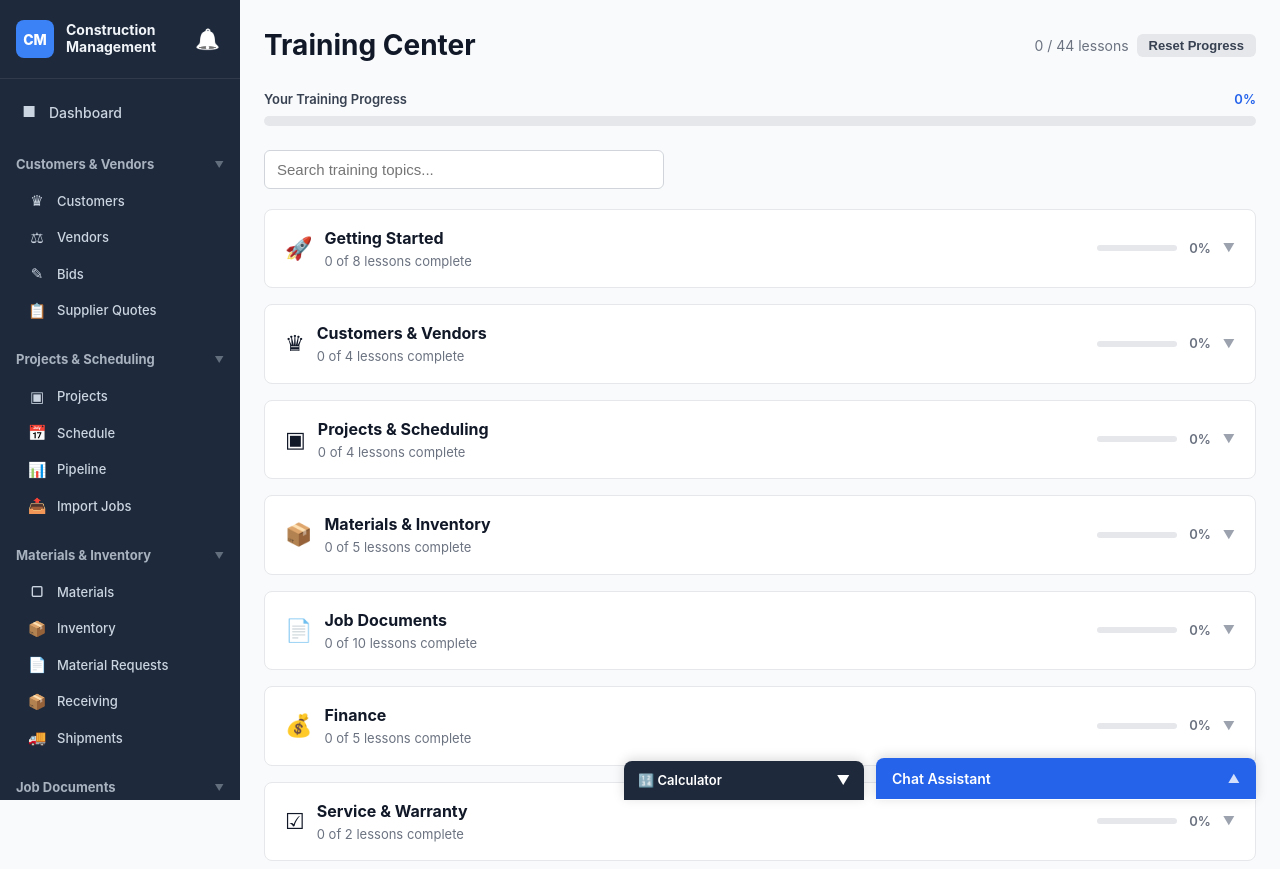
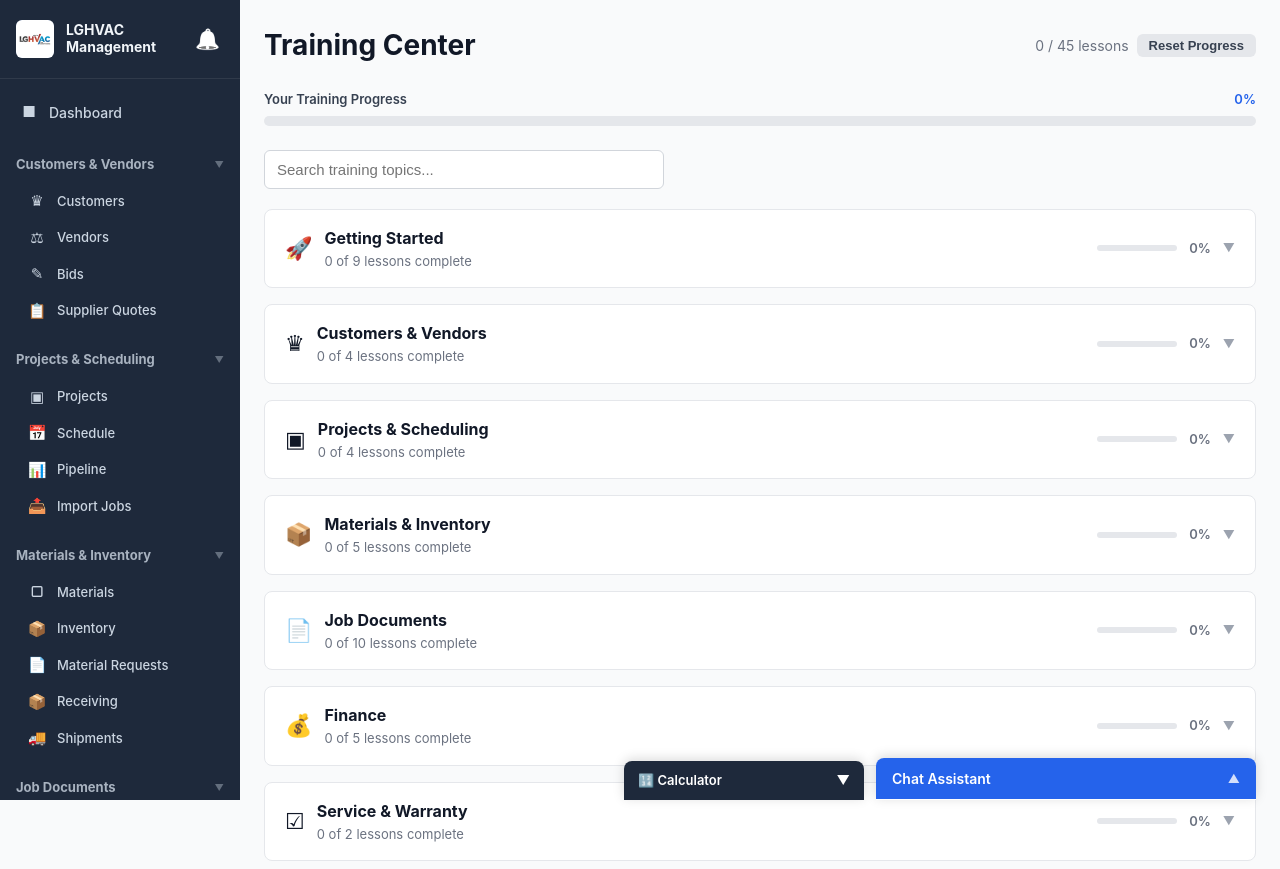
Before and after one commit to jwilson7981/job-tracker, a Flask app: page /training in a window 1280 px wide. Shown: the top 869 px of the page. Run offline with Flask 3, Linux system fonts and the light colour scheme; the visitor is signed in with stand-in values (Sample User, id 1); data comes from the database, SQL or seed files in the repository; data that the repository does not hold is empty.

Commit message:
Replace placeholder icons with LGHVAC logo and add device setup training
Updates PWA icons, login page, sidebar, and change password page to use
the actual LGHVAC logo. Adds "Add App Icon to Your Device" training lesson
with step-by-step instructions for iPhone, iPad, Android, Mac, and Windows.

Co-Authored-By: Claude Opus 4.6 <noreply@anthropic.com>

```diff
--- a/static/training.js
+++ b/static/training.js
@@ -27,6 +27,20 @@ const TRAINING_MODULES = [
                     'Once logged in, you\'ll see the <strong>sidebar navigation</strong> on the left with your name and role displayed at the bottom.',
                     'Your <strong>role</strong> determines which features you can access. The sidebar will only show features available to your role.',
                     'To <strong>log out</strong>, click the "Logout" link at the bottom of the sidebar.'
+                ]
+            },
+            {
+                key: 'gs-home-screen',
+                title: 'Add App Icon to Your Device',
+                summary: 'Add a shortcut icon to your phone, iPad, or computer for quick access.',
+                steps: [
+                    'You can add the app as an <strong>icon on your home screen</strong> so it opens like a regular app — no need to type the URL each time.',
+                    '<strong>iPhone / iPad:</strong> Open <strong>Safari</strong> (must be Safari, not Chrome) and go to the app URL. Tap the <strong>Share button</strong> (square with an arrow pointing up). Scroll down and tap <strong>"Add to Home Screen"</strong>. Tap <strong>Add</strong> — the CM icon will appear on your home screen.',
+                    '<strong>Android:</strong> Open <strong>Chrome</strong> and go to the app URL. Tap the <strong>three-dot menu</strong> in the top-right corner. Tap <strong>"Add to Home screen"</strong> or <strong>"Install app"</strong>. Tap <strong>Add</strong> — the icon will appear on your home screen.',
+                    '<strong>Mac:</strong> Open <strong>Chrome</strong> and go to the app URL. Look for the <strong>install icon</strong> in the address bar (a monitor with a down arrow), or click the three-dot menu and select <strong>"Install app"</strong>.',
+                    '<strong>Windows:</strong> Open <strong>Chrome</strong> or <strong>Edge</strong> and go to the app URL. Click the <strong>install icon</strong> in the address bar, or use the three-dot menu and select <strong>"Install app"</strong>.',
+                    'Once installed, the app opens in its <strong>own window</strong> without browser tabs or address bars — it looks and feels like a native app.',
+                    'Ask your administrator for the <strong>app URL</strong> if you don\'t have it yet.'
                 ]
             },
             {
--- a/templates/change_password.html
+++ b/templates/change_password.html
@@ -8,7 +8,7 @@
 </head>
 <body class="login-body">
     <div class="login-card">
-        <div class="login-logo">CM</div>
+        <div class="login-logo"><img src="/static/icons/icon-192.png" alt="LGHVAC" style="width:100%;height:100%;object-fit:contain;border-radius:12px;"></div>
         <h1 class="login-title">Set Your Password</h1>
         <p class="login-subtitle">Please choose a new password to continue</p>
         {% if error %}
--- a/templates/login.html
+++ b/templates/login.html
@@ -8,8 +8,8 @@
 </head>
 <body class="login-body">
     <div class="login-card">
-        <div class="login-logo">CM</div>
-        <h1 class="login-title">Construction Management</h1>
+        <div class="login-logo"><img src="/static/icons/icon-192.png" alt="LGHVAC" style="width:100%;height:100%;object-fit:contain;border-radius:12px;"></div>
+        <h1 class="login-title">LGHVAC Management</h1>
         <p class="login-subtitle">Sign in to continue</p>
         {% if error %}
         <div class="login-error">{{ error }}</div>
--- a/templates/sidebar.html
+++ b/templates/sidebar.html
@@ -1,7 +1,7 @@
 <aside class="sidebar" id="sidebar">
     <div class="sidebar-header">
-        <div class="sidebar-logo">CM</div>
-        <div class="sidebar-title">Construction<br>Management</div>
+        <div class="sidebar-logo"><img src="/static/icons/sidebar-logo.png" alt="LGHVAC" style="width:100%;height:100%;object-fit:contain;border-radius:6px;"></div>
+        <div class="sidebar-title">LGHVAC<br>Management</div>
         <!-- Notification Bell -->
         <div class="notif-bell-wrapper" onclick="toggleNotifPanel(event)">
             <span class="notif-bell">&#128276;</span>
```
Also changed, not shown: static/icons/apple-touch-icon.png, static/icons/icon-192.png, static/icons/icon-512.png, static/icons/sidebar-logo.png (added).
